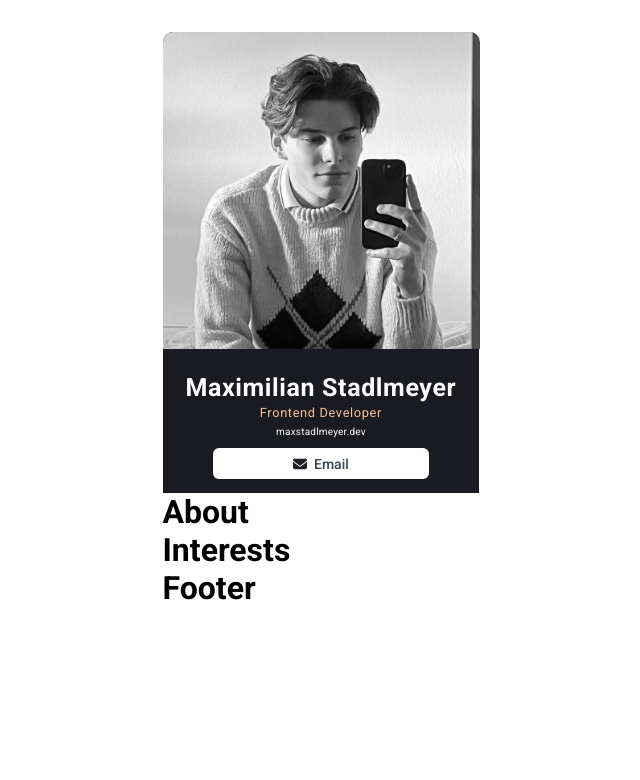
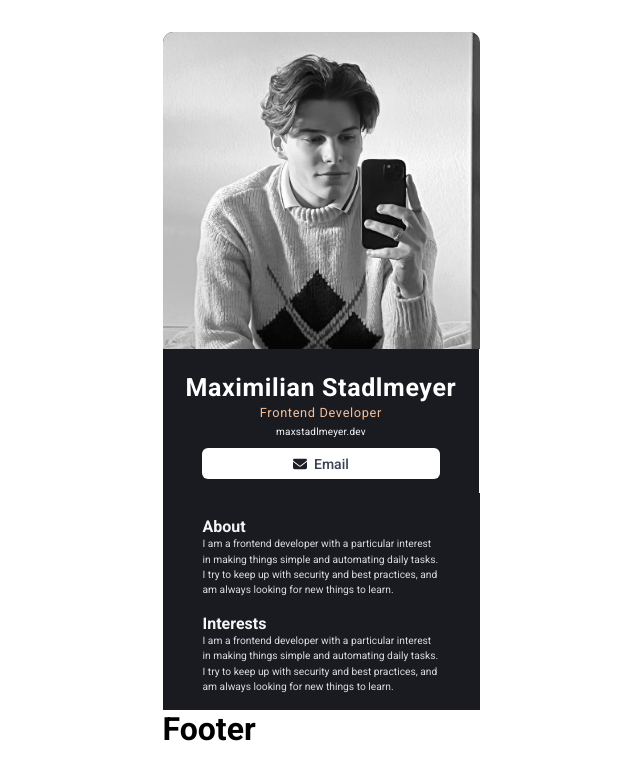
Before and after one commit to maxitech/FirstReactApp, a React (Vite) app in the folder FirstReactApp/: page / in a window 1280 px wide. Shown: the top 780 px of the page, without its empty margins (319-959 px from the left). Built offline with nearby package versions, Linux system fonts and the light colour scheme.

Commit message:
style for about.css&Interests.css

```diff
--- /dev/null
+++ b/FirstReactApp/src/components/About.css
@@ -0,0 +1,16 @@
+.about-container {
+  background-color: #1a1b21;
+  padding: 1.5em 2.5em 0 2.5em;
+}
+
+.about {
+  font-size: 1rem;
+  font-weight: 700;
+  color: #f5f5f5;
+}
+
+.about-text {
+  font-size: 0.64em;
+  color: #dcdcdc;
+  line-height: 1.5;
+}
--- a/FirstReactApp/src/components/About.jsx
+++ b/FirstReactApp/src/components/About.jsx
@@ -1,4 +1,16 @@
+import './About.css';
+
 function MainContent() {
-  return <h1>About</h1>;
+  return (
+    <div className="about-container">
+      <h1 className="about">About</h1>
+
+      <p className="about-text">
+        I am a frontend developer with a particular interest in making things simple and automating
+        daily tasks. I try to keep up with security and best practices, and am always looking for
+        new things to learn.
+      </p>
+    </div>
+  );
 }
 export default MainContent;
--- a/FirstReactApp/src/components/Info.css
+++ b/FirstReactApp/src/components/Info.css
@@ -17,6 +17,7 @@
 .contact-container {
   flex-direction: column;
   align-items: center;
+  padding: 0 1em;
 }
 
 .contact-container,
@@ -50,7 +51,8 @@
 }
 
 .email-btn {
-  width: 15.437em;
+  /* width: 17.643em; */
+  /* width: 100%; */
   align-items: center;
   justify-content: center;
   gap: 0.5em;
@@ -59,7 +61,7 @@
   border: none;
   border-radius: 6px;
 
-  padding: 0.562em 0;
+  padding: 0.562em 6.5em;
   margin-top: 0.8em;
   margin-bottom: 1em;
   transition: all 0.3s;
--- /dev/null
+++ b/FirstReactApp/src/components/Interests.css
@@ -0,0 +1,16 @@
+.interests-container {
+  background-color: #1a1b21;
+  padding: 1em 2.5em;
+}
+
+.interests {
+  font-size: 1rem;
+  font-weight: 700;
+  color: #f5f5f5;
+}
+
+.interests-text {
+  font-size: 0.64em;
+  color: #dcdcdc;
+  line-height: 1.5;
+}
--- a/FirstReactApp/src/components/Interests.jsx
+++ b/FirstReactApp/src/components/Interests.jsx
@@ -1,4 +1,16 @@
+import './Interests.css';
+
 function Interests() {
-  return <h1>Interests</h1>;
+  return (
+    <div className="interests-container">
+      <h1 className="interests">Interests</h1>
+
+      <p className="interests-text">
+        I am a frontend developer with a particular interest in making things simple and automating
+        daily tasks. I try to keep up with security and best practices, and am always looking for
+        new things to learn.
+      </p>
+    </div>
+  );
 }
 export default Interests;
```
